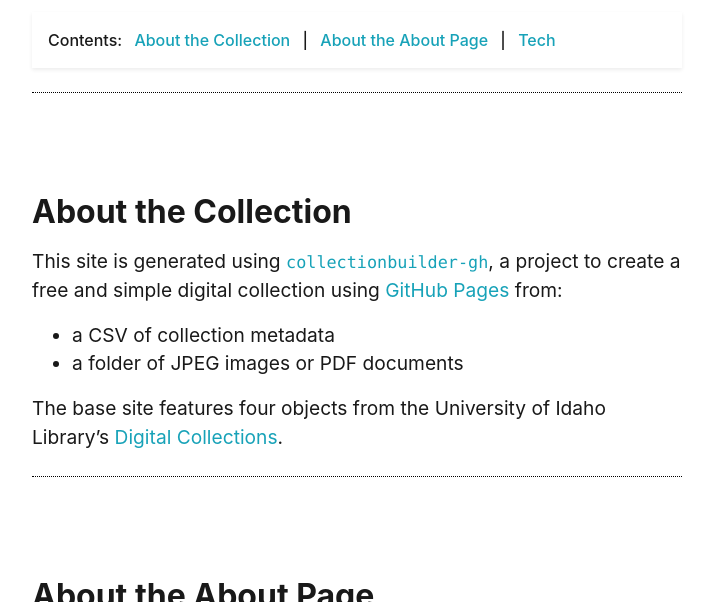
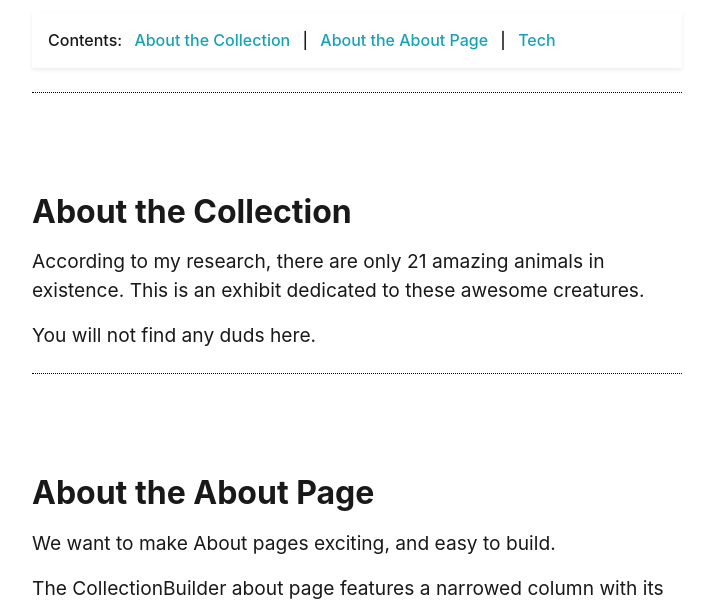
Before and after one commit to dsharron/Animal-Pics, a Jekyll site: the page built from pages/about.md, in a window 1280 px wide and 900 px high, cut to the strip 298-900 px from the top of the window. Shown: the whole strip, without its empty margins (283-993 px from the left). Built offline with Jekyll 4.4.1, drawn with Linux system fonts in a browser that asks for light colours.

Commit message:
Update about.md

```diff
--- a/pages/about.md
+++ b/pages/about.md
@@ -14,12 +14,9 @@ credits: true
 
 ## About the Collection
 
-This site is generated using [`collectionbuilder-gh`](https://collectionbuilding.github.io/gh/), a project to create a free and simple digital collection using [GitHub Pages](https://pages.github.com/) from:
+According to my research, there are only 21 amazing animals in existence. This is an exhibit dedicated to these awesome creatures.
 
-- a CSV of collection metadata
-- a folder of JPEG images or PDF documents
-
-The base site features four objects from the University of Idaho Library's [Digital Collections](https://www.lib.uidaho.edu/digital).
+You will not find any duds here.
 
 <!-- IMPORTANT!!! DELETE this comment and the include below when you are finished editing this page for your collection. The include below introduces about page features. They will show up on your collection's about page until you delete it.  -->
 {% include feature/abouttheabout.md %}
```
